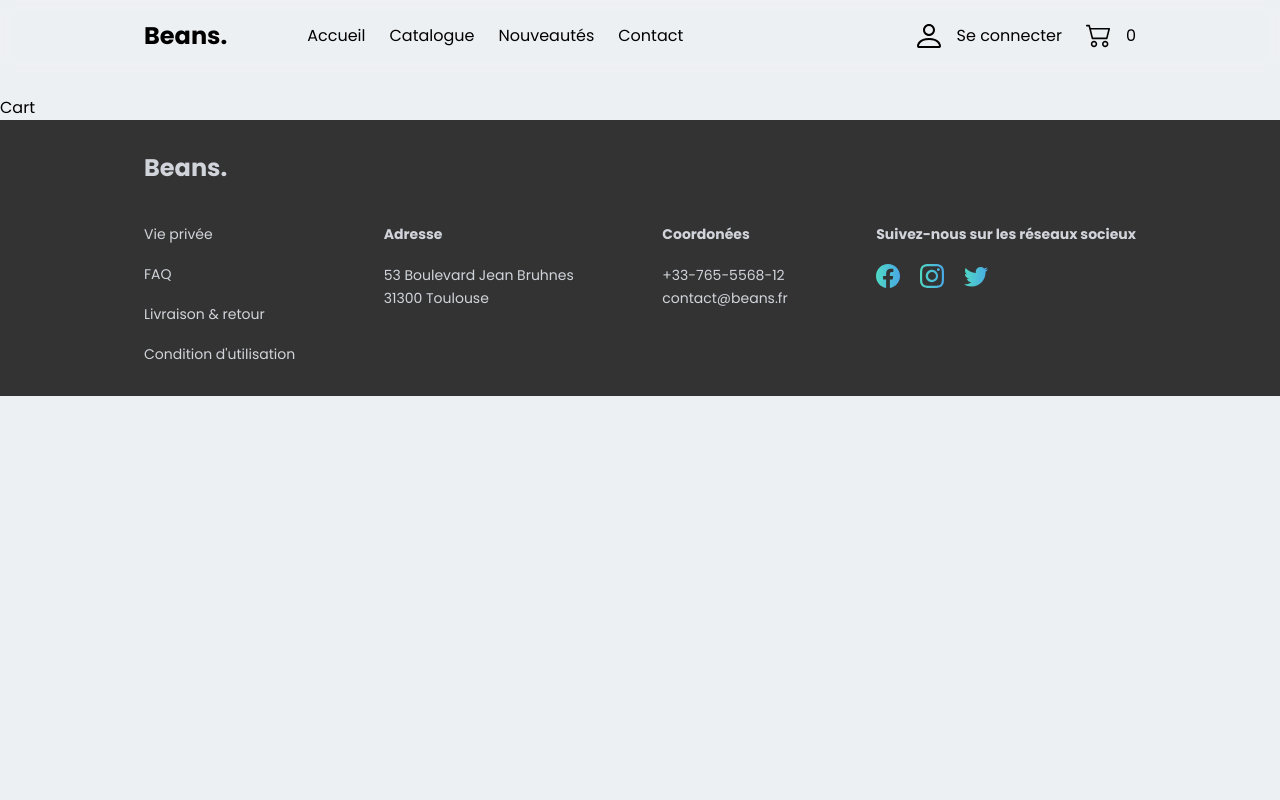
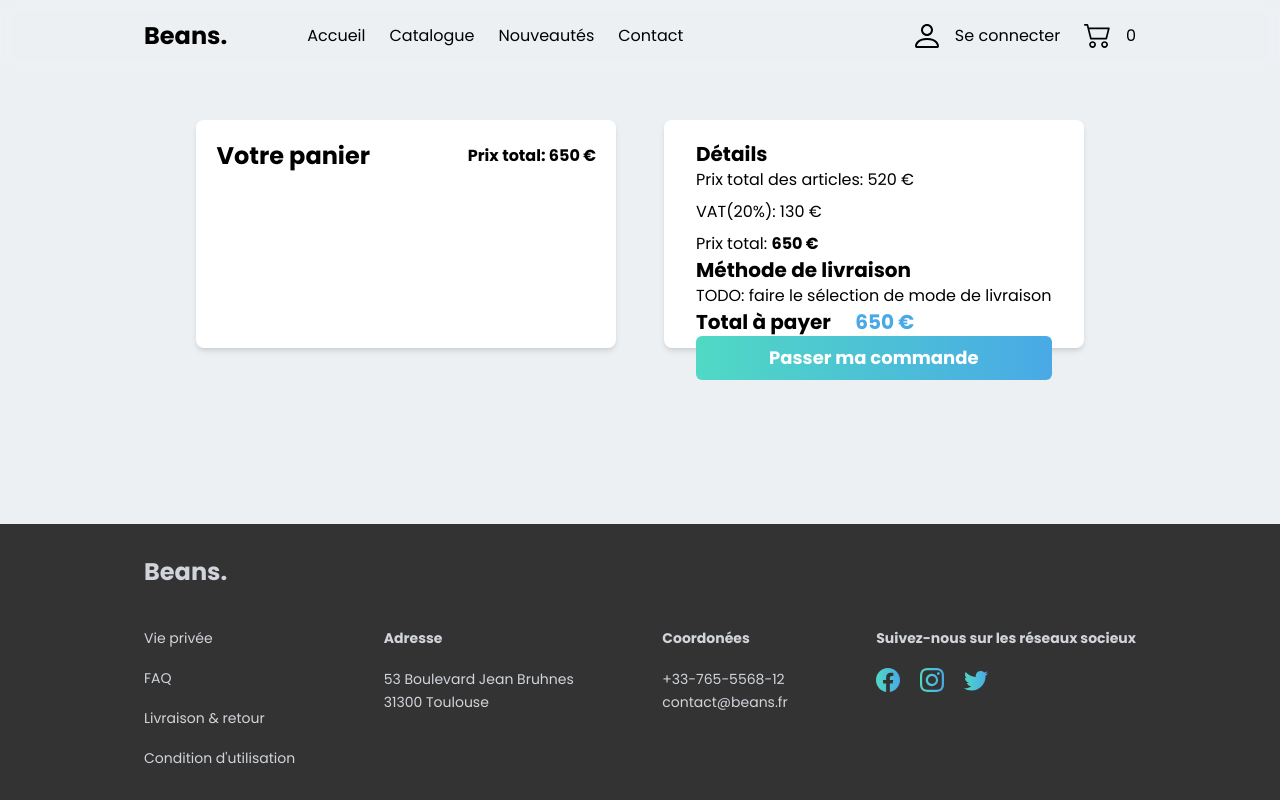
Before and after one commit to goulinkh/ecommerce-frontend, a Next.js app: page /cart in a window 1280 px wide. Built offline with nearby package versions, Linux system fonts and the light colour scheme; what @tailwindcss/custom-forms, @tailwindcss/typography would draw is missing.

Commit message:
Basic dirty Cart page

```diff
--- a/components/Layout.tsx
+++ b/components/Layout.tsx
@@ -1,5 +1,4 @@
 import cls from 'classnames';
-import { CartProvider } from 'context/cart';
 import Head from 'next/head';
 import Footer from './Footer';
 import Navbar from './Navbar';
@@ -13,6 +12,7 @@ type props = {
   footer?: boolean;
   navbarOverlap?: boolean;
   title?: string;
+  className?: string;
   description?: string;
 };
 
@@ -22,6 +22,7 @@ const Layout: React.FC<props> = function ({
   footer = true,
   navbarOverlap = false,
   title,
+  className,
   description = defaultDescription,
 }) {
   return (
@@ -32,15 +33,13 @@ const Layout: React.FC<props> = function ({
         <meta name="description" content={description}></meta>
         <meta name="robots" content="notranslate"></meta>
       </Head>
-      {navbar && (
-        <CartProvider>
-          <Navbar />
-        </CartProvider>
-      )}
-      <div className={cls({ 'mt-24': navbar && !navbarOverlap })}>
+      <div className={className}>
+        {navbar && <Navbar />}
+        <div className={cls({ 'mt-24': navbar && !navbarOverlap })}></div>
+
         {children}
+        {footer && <Footer />}
       </div>
-      {footer && <Footer />}
     </>
   );
 };
--- a/components/Navbar/LargeScreenNavbar.tsx
+++ b/components/Navbar/LargeScreenNavbar.tsx
@@ -35,13 +35,13 @@ const LargeScreenNavbar: React.FC<props> = function ({ className = '', cart }) {
       <div className="flex flex-row space-x-6 items-center">
         <Link href="/auth/signin">
           <div className="flex flex-row items-center justify-center cursor-pointer">
-            <UserLogo className="text-black fill-current mr-4 h-6 w-6" />
+            <UserLogo className="text-black fill-current mr-4 h-6" />
             <span className="">Se connecter</span>
           </div>
         </Link>
         <Link href="/cart">
           <div className="flex flex-row items-center justify-center cursor-pointer">
-            <CartLogo className="text-black fill-current mr-4 h-6 w-6" />
+            <CartLogo className="text-black fill-current mr-4 h-6" />
             <span>{cart.items.length}</span>
           </div>
         </Link>
--- a/context/cart.tsx
+++ b/context/cart.tsx
@@ -46,9 +46,14 @@ function cartReducer(state: Cart, action: Action): Cart {
         return persisteCart({ items: [...state.items, action.payload] });
       }
     case CartActionKind.Remove:
-      return persisteCart({
-        items: [...state.items.filter((i) => i !== itemToUpdate)],
-      });
+      itemToUpdate.quantity -= action.payload.quantity;
+      if (itemToUpdate.quantity <= 0)
+        return persisteCart({
+          items: [...state.items.filter((i) => i !== itemToUpdate)],
+        });
+      else {
+        return persisteCart({ items: [...state.items] });
+      }
     default:
       throw new Error('Unknown Cart Action');
   }
--- a/pages/_app.tsx
+++ b/pages/_app.tsx
@@ -1,3 +1,4 @@
+import { CartProvider } from 'context/cart';
 import { AnimateSharedLayout } from 'framer-motion';
 import { AppType } from 'next/dist/next-server/lib/utils';
 import 'styles/global.css';
@@ -5,7 +6,9 @@ import 'styles/global.css';
 const App: AppType = function ({ Component, pageProps }) {
   return (
     <AnimateSharedLayout>
-      <Component {...pageProps} />
+      <CartProvider>
+        <Component {...pageProps} />
+      </CartProvider>
     </AnimateSharedLayout>
   );
 };
--- a/pages/cart.tsx
+++ b/pages/cart.tsx
@@ -1,9 +1,131 @@
+import cls from 'classnames';
+import Button from 'components/Button';
+import Container from 'components/Container';
+import Image from 'components/Image';
 import Layout from 'components/Layout';
+import { CartActionKind, CartContext } from 'context/cart';
+import MinusSVG from 'public/icons/minus.svg';
+import PlusSVG from 'public/icons/plus.svg';
+import TrashSVG from 'public/icons/trash.svg';
+import { useContext } from 'react';
+const Cart: React.FC = function () {
+  const { cart, dispatch } = useContext(CartContext);
+  return (
+    <Layout className="h-screen flex flex-col justify-between ">
+      <Container className="grid grid-cols-2 gap-12 h-3/5 py-6">
+        <div className="rounded-lg shadow-md bg-white p-5 flex flex-col h-3/5">
+          <div className="font-bold flex flex-row items-center justify-between mb-5">
+            <h2 className="text-2xl">Votre panier</h2>
+            <span>Prix total: 650 €</span>
+          </div>
+          <div className="overflow-y-auto">
+            {cart.items.map((item, i) => {
+              const canSubtract = item.quantity > 1;
 
-const Cart: React.FC = function () {
-  return (
-    <Layout>
-      <h1>Cart</h1>
+              const canAddQuantity =
+                item.product.quantite == -1 ||
+                item.quantity < item.product.quantite;
+
+              return (
+                <div
+                  key={i}
+                  className="flex flex-row items-center justify-between w-full space-x-5 h-40 border-b py-8 pr-4 border-gray-400 last:border-0"
+                >
+                  <div className="relative w-32 h-32 rounded">
+                    <Image
+                      src={item.product.media[0].url}
+                      alt={item.product.nom}
+                      layout="fill"
+                      objectFit="cover"
+                    />
+                  </div>
+                  <div className="h-full grid grid-rows-2 items-center flex-1">
+                    <p>{item.product.nom}</p>
+                    <p className="text-sm text-gray-600">
+                      Prix unité: <span>{item.product.prix} €</span>
+                    </p>
+                  </div>
+                  <div className="h-full grid grid-rows-2  items-center">
+                    <div className="flex flex-row items-center justify-between bg-white rounded shadow h-11 transition-all ">
+                      <div
+                        className={cls('p-2 hover:bg-gray-100 rounded', {
+                          'hover:text-red-500': !canSubtract,
+                        })}
+                        onClick={() => {
+                          if (canSubtract)
+                            dispatch({
+                              type: CartActionKind.Remove,
+                              payload: { ...item, quantity: 1 },
+                            });
+                          else
+                            dispatch({
+                              type: CartActionKind.Remove,
+                              payload: { ...item, quantity: 1 },
+                            });
+                        }}
+                        role="button"
+                        aria-hidden
+                      >
+                        {canSubtract ? (
+                          <MinusSVG className="w-5 h-5" />
+                        ) : (
+                          <TrashSVG className="w-5 h-5" />
+                        )}
+                      </div>
+                      <span className="text-lg w-6 text-center select-none">
+                        {item.quantity}
+                      </span>
+                      <div
+                        className={cls('p-2', {
+                          'opacity-50': !canAddQuantity,
+                          'transition-all hover:bg-gray-100 rounded': canAddQuantity,
+                        })}
+                        onClick={() =>
+                          canAddQuantity &&
+                          dispatch({
+                            type: CartActionKind.Add,
+                            payload: { ...item, quantity: 1 },
+                          })
+                        }
+                        role="button"
+                        aria-hidden
+                      >
+                        <PlusSVG className="w-5 h-5" />
+                      </div>
+                    </div>
+                    <p className="text-sm">
+                      Sous-total:
+                      <span>{item.product.prix * item.quantity} €</span>
+                    </p>
+                  </div>
+                </div>
+              );
+            })}
+          </div>
+        </div>
+        <div className="rounded-lg shadow-md bg-white py-5 px-8 flex flex-col justify-evenly h-3/5">
+          <p className="text-xl font-bold">Détails</p>
+          <div className="space-y-2">
+            <p>
+              Prix total des articles: <span>520 €</span>
+            </p>
+            <p>
+              VAT(20%): <span>130 €</span>
+            </p>
+            <p>
+              Prix total: <span className="font-bold">650 €</span>
+            </p>
+          </div>
+          <div>
+            <h3 className="text-xl font-bold">Méthode de livraison</h3>
+            <p>TODO: faire le sélection de mode de livraison</p>
+          </div>
+          <p className="text-xl font-bold">
+            Total à payer <span className="ml-5 text-blue-400">650 €</span>
+          </p>
+          <Button className="w-full">Passer ma commande</Button>
+        </div>
+      </Container>
     </Layout>
   );
 };
--- a/pages/products/[id].tsx
+++ b/pages/products/[id].tsx
@@ -1,8 +1,9 @@
+import cls from 'classnames';
 import Button from 'components/Button';
 import Container from 'components/Container';
 import Layout from 'components/Layout';
 import ProductImages from 'components/pages/ProductPage/Images';
-import Select from 'components/Select';
+import { CartActionKind, CartContext } from 'context/cart';
 import { GetStaticPaths, GetStaticProps, GetStaticPropsResult } from 'next';
 import { useRouter } from 'next/router';
 import BellSVG from 'public/icons/bell.svg';
@@ -11,13 +12,11 @@ import CartEmptySVG from 'public/icons/cart-empty.svg';
 import EmailSVG from 'public/icons/email.svg';
 import FullStarSVG from 'public/icons/full-star.svg';
 import HalfStarSVG from 'public/icons/half-star.svg';
+import MinusSVG from 'public/icons/minus.svg';
+import PlusSVG from 'public/icons/plus.svg';
+import { useContext, useState } from 'react';
 import { getAllProducts } from 'utils/products';
 import { Product as P } from 'utils/types';
-import PlusSVG from 'public/icons/plus.svg';
-import MinusSVG from 'public/icons/minus.svg';
-import { useContext, useState } from 'react';
-import cls from 'classnames';
-import { CartContext, CartProvider, CartActionKind } from 'context/cart';
 type props = { product: P };
 
 const Product: React.FC<props> = function ({ product }) {
@@ -46,9 +45,7 @@ const Product: React.FC<props> = function ({ product }) {
               </div>
             </div>
             {enStock ? (
-              <CartProvider>
-                <AddToCartSection product={product} />
-              </CartProvider>
+              <AddToCartSection product={product} />
             ) : (
               <NoStockSection />
             )}
@@ -87,7 +84,6 @@ const Product: React.FC<props> = function ({ product }) {
 
 const AddToCartSection = ({ product }) => {
   const { cart, dispatch } = useContext(CartContext);
-  console.log('cart', cart);
   const [quantity, setQuantity] = useState(1);
   const canSubtract = quantity > 1;
   const productInCartQuantity =
```
Also changed, not shown: public/icons/cart.svg, public/icons/trash.svg (added).
